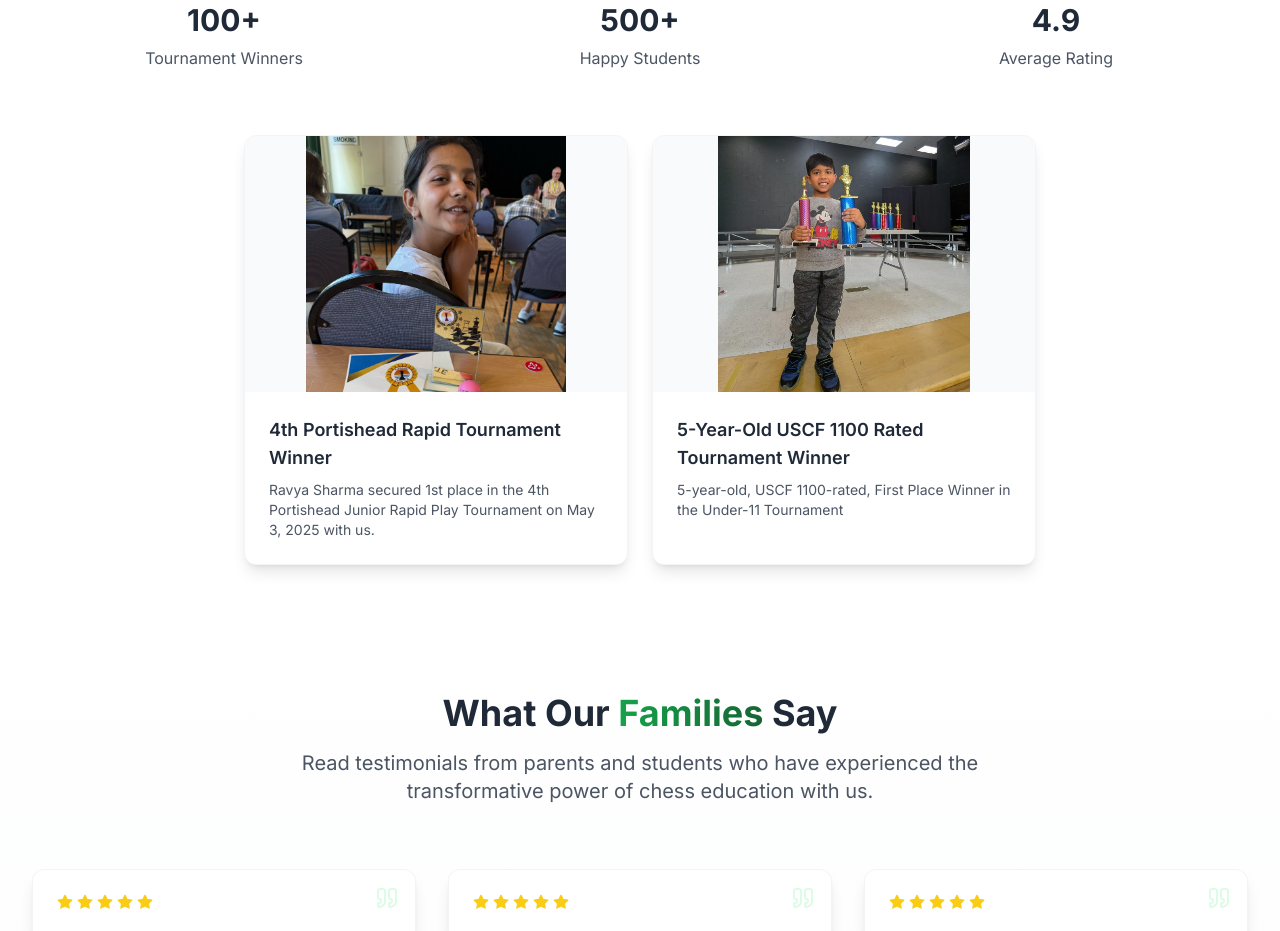
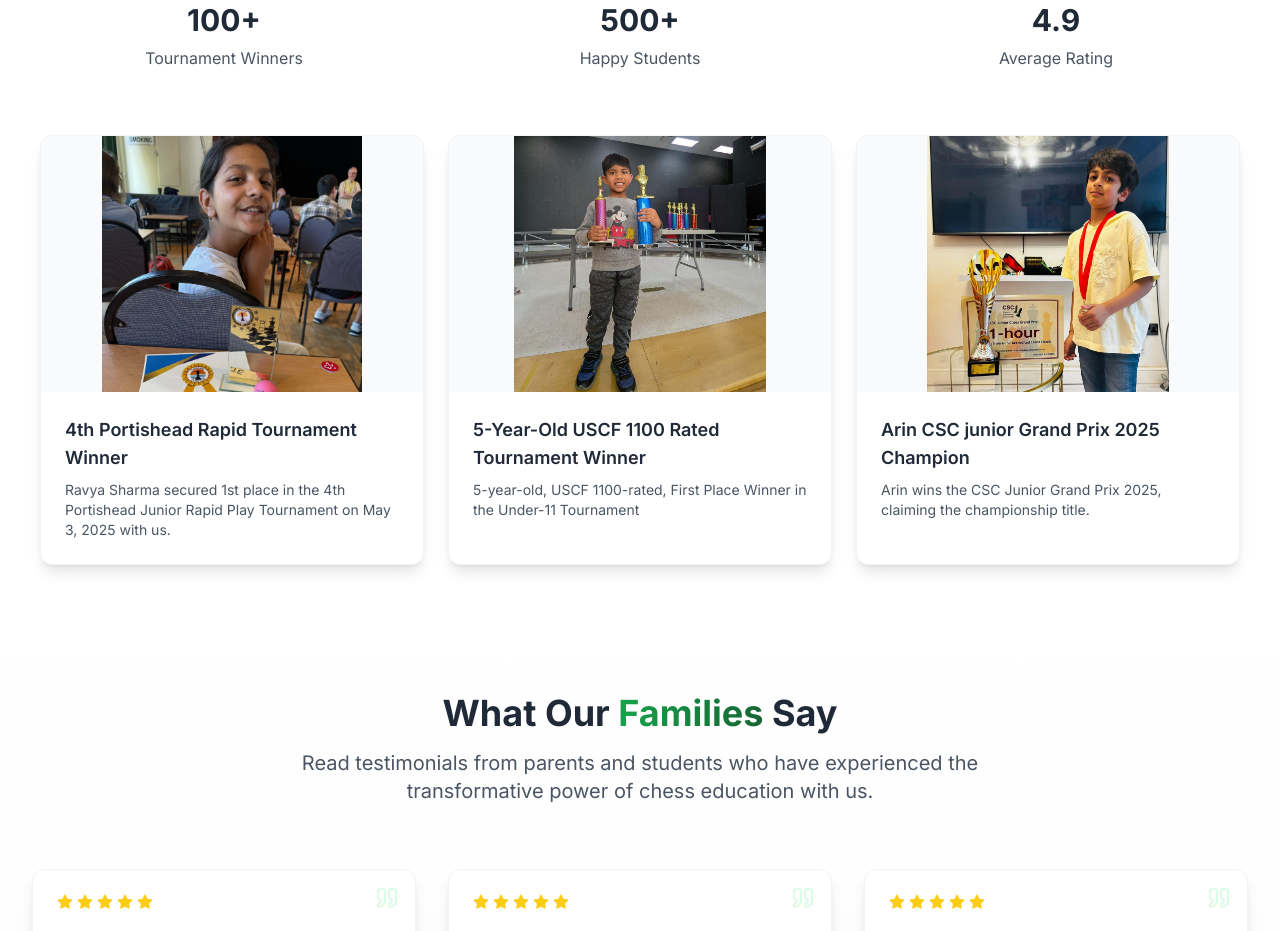
Before and after one commit to kushalmehta2004/pawnsposes, a React (Create React App) app: page / in a window 1280 px wide. Shown: the part 2260-3191 px from the top of the page. Built offline with nearby package versions, Linux system fonts and the light colour scheme.

Commit message:
Update About page with coach information and add new gallery images

```diff
--- a/src/components/Home/Gallery.js
+++ b/src/components/Home/Gallery.js
@@ -19,6 +19,13 @@ const Gallery = () => {
       image: { url: "/images/5 year old USCF 1100.jpg" },
       title: "5-Year-Old USCF 1100 Rated Tournament Winner",
       description: "5-year-old, USCF 1100-rated, First Place Winner in the Under-11 Tournament",
+      category: "achievements"
+    },
+    {
+      _id: 3,
+      image: { url: "/images/Arin CSC junior Grand Prix 2025 Champion.jpg" },
+      title: "Arin CSC junior Grand Prix 2025 Champion",
+      description: "Arin wins the CSC Junior Grand Prix 2025, claiming the championship title.",
       category: "achievements"
     }
   ];
--- a/src/pages/About.js
+++ b/src/pages/About.js
@@ -5,20 +5,28 @@ import { Award, Users, Trophy, Target, Heart, BookOpen } from 'lucide-react';
 const About = () => {
   const coaches = [
     {
-      name: "GM Rajesh Sharma",
-      title: "Head Coach & Founder",
+      name: "Karan Pandita",
+      title: "Coach",
       image: "/images/master.jpg",
-      experience: "15+ years",
-      achievements: ["International Master", "State Champion", "FIDE Certified"],
-      bio: "With over 15 years of coaching experience, GM Rajesh has trained over 500 students and produced numerous state and national champions."
+      experience: "5+ years",
+      achievements: [ "State Champion", "FIDE Certified"],
+      bio: "With over 5 years of coaching experience, Karan Pandita has trained numerous students and helped many achieve success at state and national levels."
     },
     {
-      name: "FM Meer Mehta",
-      title: "Tournament Coach",
+      name: "Meer Mehta",
+      title: "Coach",
       image: "/images/master 2.jpg",
-      experience: "8+ years",
-      achievements: ["FIDE Master", "State Champion", "Tournament Director"],
+      experience: "5+ years",
+      achievements: ["State Champion", "FIDE Certified"],
       bio: "Expert in tournament preparation and strategy development, with a track record of preparing students for competitive play."
+    },
+    {
+      name: "Shubraj Salgotra",
+      title: "Coach",
+      image: "/images/master 3.jpg",
+      experience: "5+ years",
+      achievements: ["State Champion", "FIDE Master"],
+      bio: "Passionate and experienced, Shubraj Salgotra has spent over five years nurturing aspiring chess players and shaping champions."
     }
   ];
 
```
Also changed, not shown: public/images/Arin CSC junior Grand Prix 2025 Champion.jpg (added), public/images/master 3.jpg (added).
